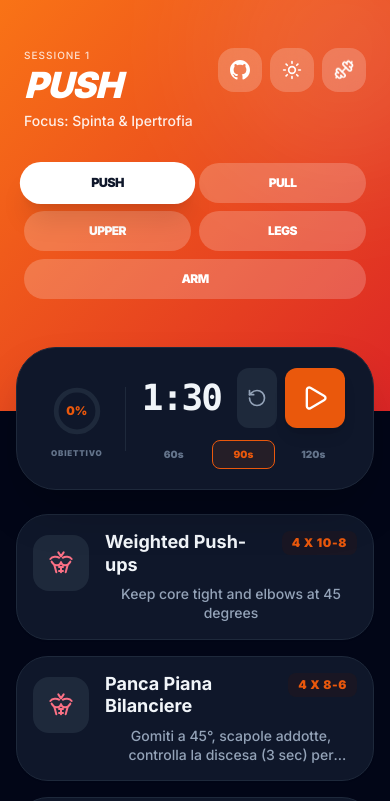
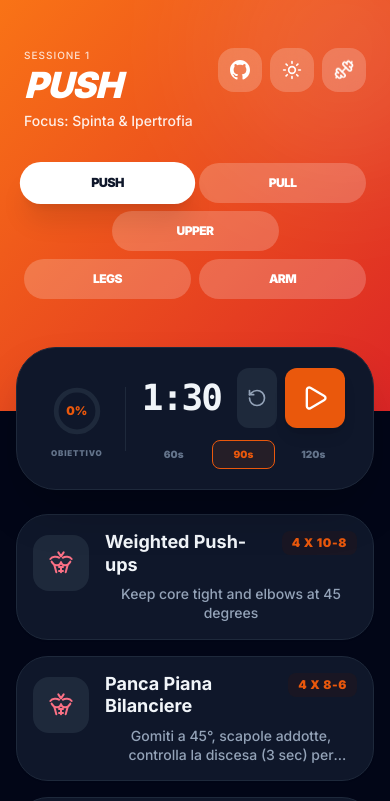
Before and after one commit to Pr3zLy/AbruScheda, a React (Vite) app: page / in a window 390 px wide. Shown: the top 801 px of the page. Built offline with nearby package versions, Linux system fonts and the light colour scheme.

Commit message:
style: arrange 5 sessions in a quincunx (die 5) layout on mobile

```diff
--- a/App.tsx
+++ b/App.tsx
@@ -528,17 +528,30 @@ const App: React.FC = () => {
             </div>
           </div>
 
-          <div className="grid grid-cols-2 gap-2 mb-2 py-2 sm:flex sm:flex-wrap sm:justify-center">
+          <div className={`grid gap-2 mb-2 py-2 sm:flex sm:flex-wrap sm:justify-center ${
+            workoutData.length === 5 ? 'grid-cols-4' : 'grid-cols-2'
+          }`}>
             {workoutData.map((day, idx) => {
+              const isLength5 = workoutData.length === 5;
               const isLastOdd = workoutData.length % 2 !== 0;
               const isLastItem = idx === workoutData.length - 1;
+
+              let gridColClass = '';
+              if (isLength5) {
+                if (idx === 2) {
+                  gridColClass = 'col-span-2 col-start-2';
+                } else {
+                  gridColClass = 'col-span-2';
+                }
+              } else if (isLastOdd && isLastItem) {
+                gridColClass = 'col-span-2';
+              }
+
               return (
                 <button
                   key={day.id}
                   onClick={() => setActiveDayIdx(idx)}
-                  className={`px-4 py-3 rounded-full text-xs font-black sm:whitespace-nowrap transition-all uppercase tracking-tighter text-center flex items-center justify-center ${
-                    isLastOdd && isLastItem ? 'col-span-2' : ''
-                  } ${
+                  className={`px-4 py-3 rounded-full text-xs font-black sm:whitespace-nowrap transition-all uppercase tracking-tighter text-center flex items-center justify-center ${gridColClass} ${
                     activeDayIdx === idx
                       ? 'bg-white text-slate-900 shadow-xl scale-105'
                       : 'bg-white/20 text-white hover:bg-white/30'
```
Also changed, not shown: 3 other files (tests, documents, lock files or other folders).
